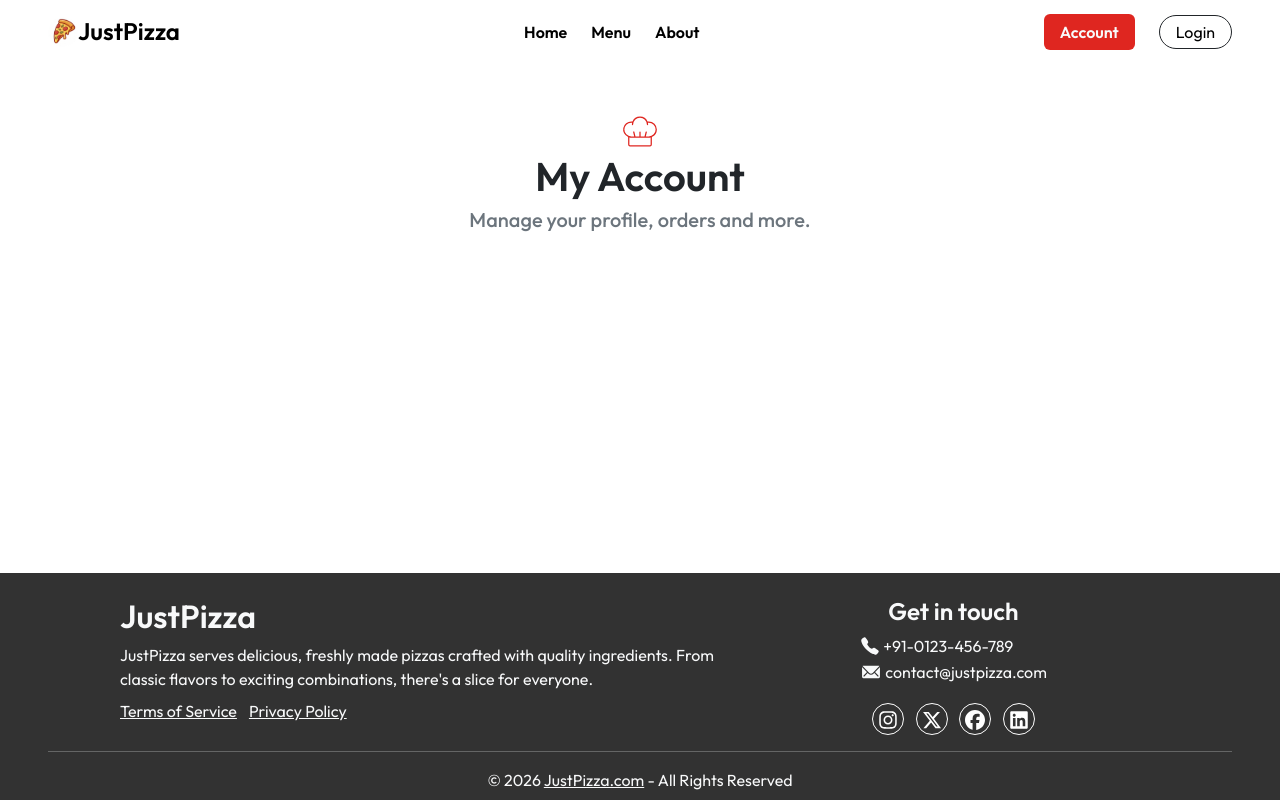
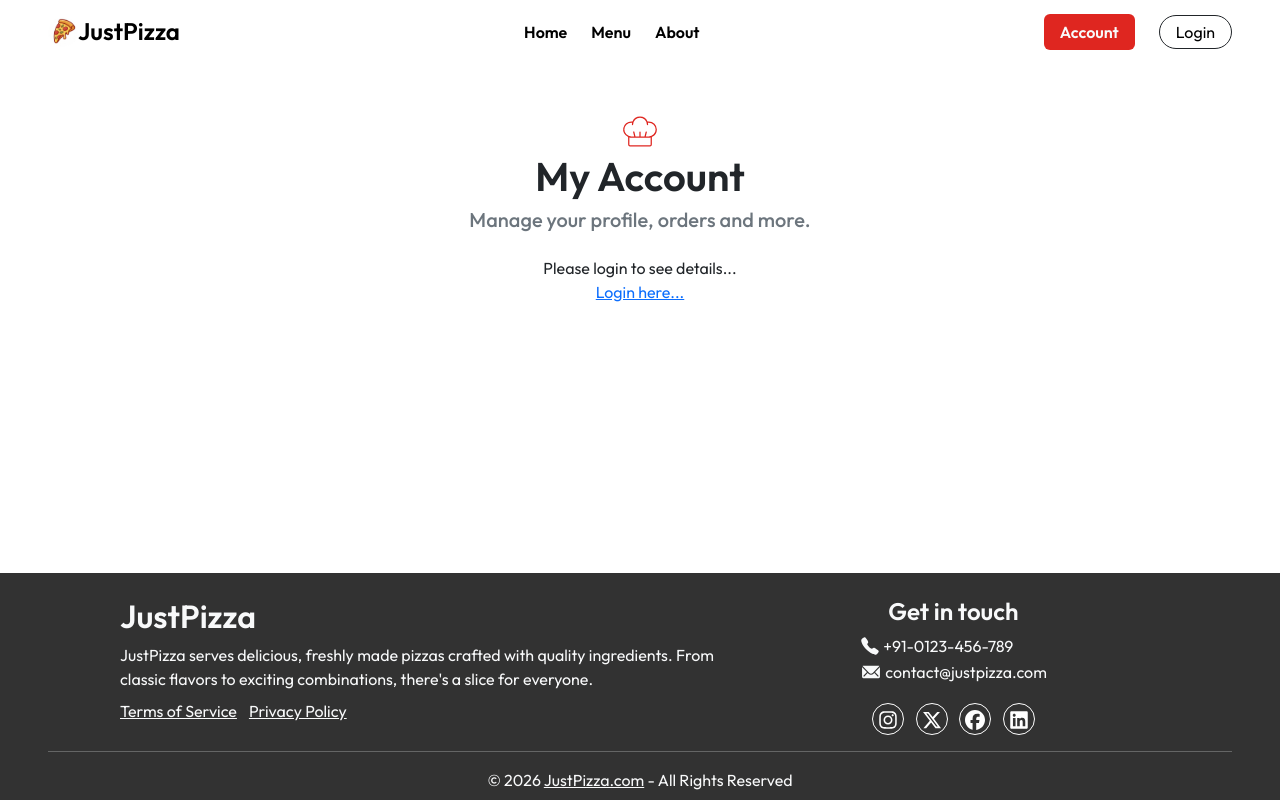
Before and after one commit to vaibhav-velhal/just-pizza-react, a React (Vite) app: page /account/1 in a window 1280 px wide. Built offline with nearby package versions, Linux system fonts and the light colour scheme; no server answers.

Commit message:
Login text functionality added based on token at About page

```diff
--- a/src/pages/Account/Account.jsx
+++ b/src/pages/Account/Account.jsx
@@ -1,7 +1,9 @@
+import { Link } from 'react-router-dom';
 import { PiChefHatThin } from "react-icons/pi";
 
 function Account() {
 
+    const token = JSON.parse(localStorage.getItem("token"));
 
     return(
 
@@ -13,6 +15,20 @@ function Account() {
                     <h2 className="fs-5 text-secondary">Manage your profile, orders and more.</h2>
                 </div>
             </header>
+
+            {
+                token ?
+                    ("") :
+                    (
+                        <section>
+                            <div className="text-center mt-4">
+                                <p className="m-0">Please login to see details...</p>
+                                <Link to="/login">Login here...</Link>
+                            </div>
+                        </section>
+                    )
+            }
+
         </section>
     )
 }
--- a/src/pages/Menu/Menu.jsx
+++ b/src/pages/Menu/Menu.jsx
@@ -1,7 +1,6 @@
 import { useState } from "react";
 import { menuList } from "../../data/menuList";
 import { PiChefHatThin } from "react-icons/pi";
-import "./Menu.css";
 
 function Menu() {
 
```
